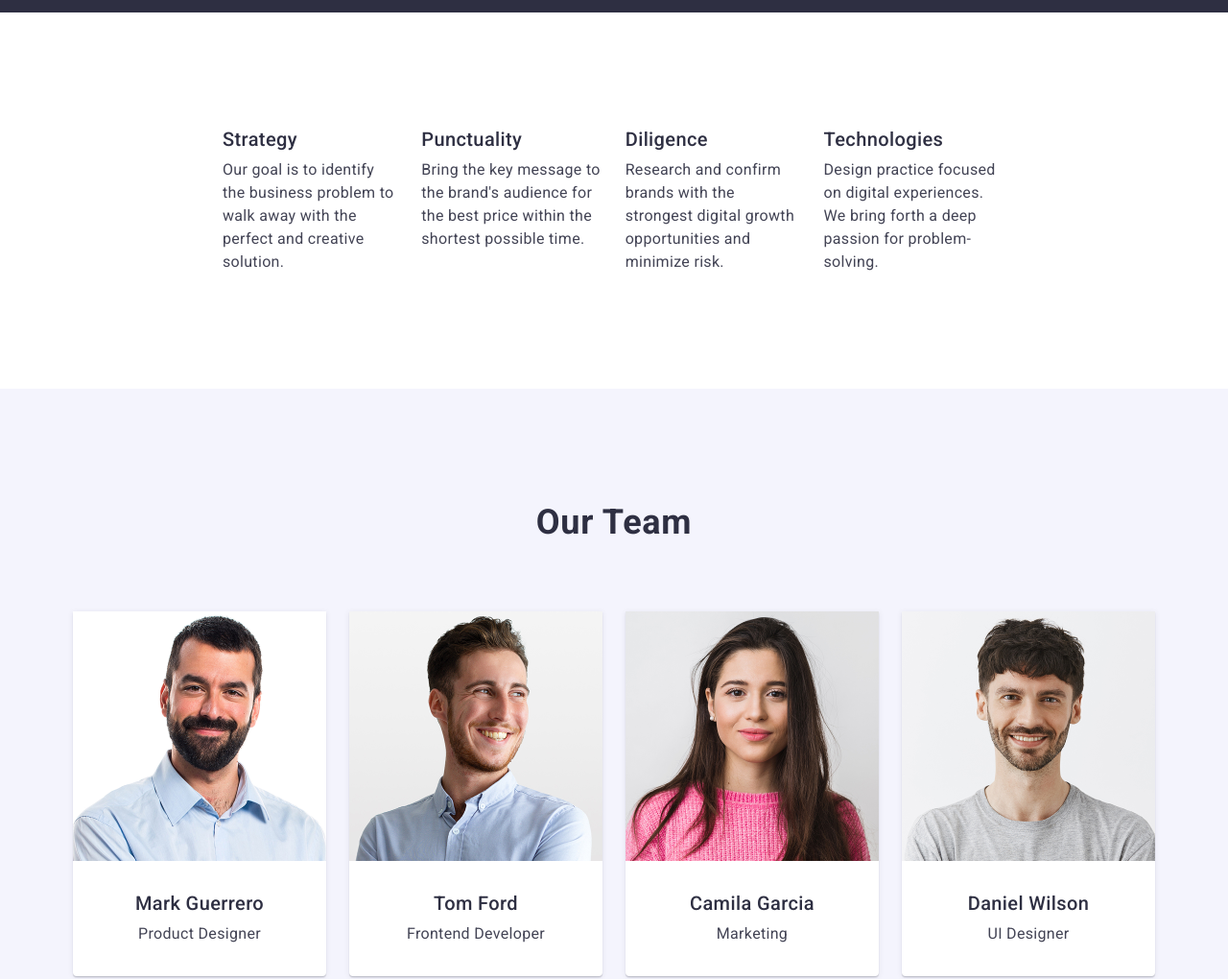
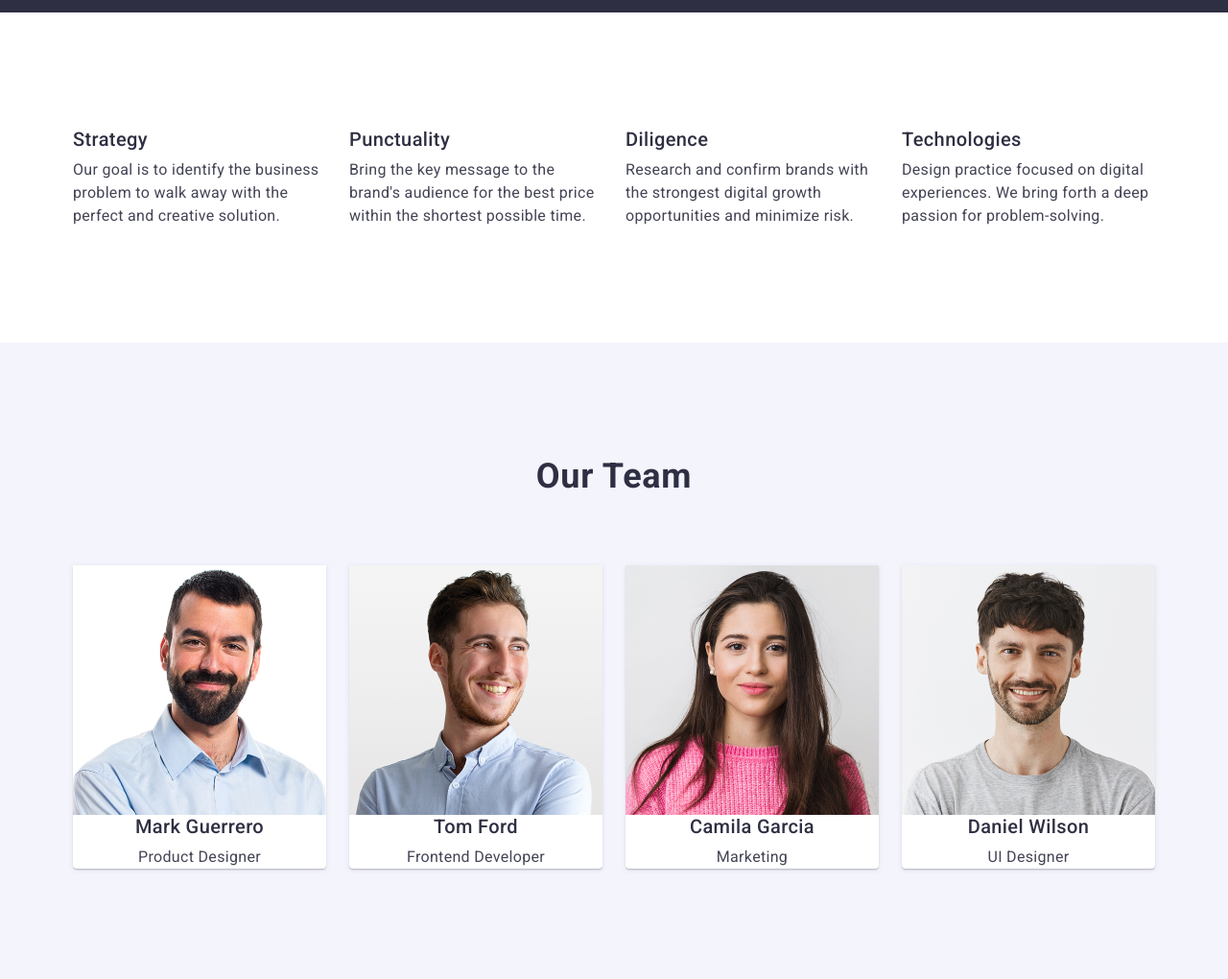
Before and after one commit to Boris-Moskalenko/goit-markup-hw-03, a plain HTML site: page index.html in a window 1280 px wide. Shown: the part 660-1680 px from the top of the page at 96% size. Drawn offline with nearby package versions, Linux system fonts and the light colour scheme.

Commit message:
error correction

```diff
--- a/css/styles.css
+++ b/css/styles.css
@@ -22,12 +22,14 @@ img {
 }
 .visually-hidden {
     position: absolute;
-    width margin: -1px;
+    width: 1px;
+    height: 1px;
+    margin: -1px;
     border: 0;
     padding: 0;
     white-space: nowrap;
     clip-path: inset(100%);
-    clip: rect(0, 0, 0, 0);
+    clip: rect(0 0 0 0);
     overflow: hidden;
 }
 .container {
@@ -151,10 +153,9 @@ img {
 .features-list {
     display: flex;
     gap: 24px;
-    padding: 0 156px;
 }
 .features-item {
-    width: calc((100%-72px)/4);
+    width: calc((100% - 72px) / 4);
 }
 .features-subtitle {
     padding-bottom: 8px;
@@ -188,7 +189,7 @@ img {
 }
 .team-item {
     background-color: #ffffff;
-    width: calc((100%-3*24px)/4);
+    calc((100% - 3 * 24px) / 4);
     border-radius: 0 0 4px 4px;
     box-shadow:
      0 2px 1px 0 rgba(46, 47, 66, 0.08),
@@ -199,7 +200,7 @@ img {
 
 }
 .team-subtitle-conteiner {
-margin: 32px 16px;
+: 32px 16px;
 }
 .team-subtitle {
 padding-bottom: 8px;
@@ -228,16 +229,15 @@ letter-spacing: 0.02em;
 text-align: center;
 color: #2E2F42;
 }
-
 .portfolio-list {
 display: flex;
 flex-wrap: wrap;
 column-gap: 24px;
-row-gap: 48px;}
-
-.portfolio-item {
-width: calc((100%-5*24px)/6);
+row-gap: 48px;
 }
+/* .portfolio-item {
+width: calc((100% - 5 * 24px) / 6);
+} */
 .portfolio-img {
 
 }
```
